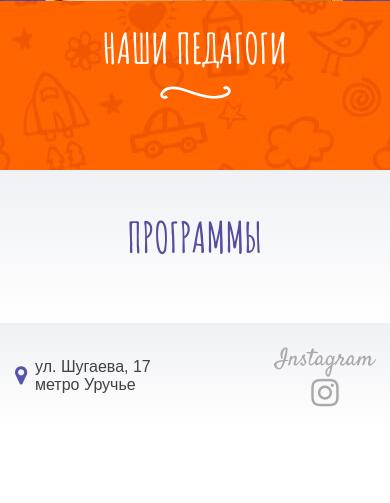
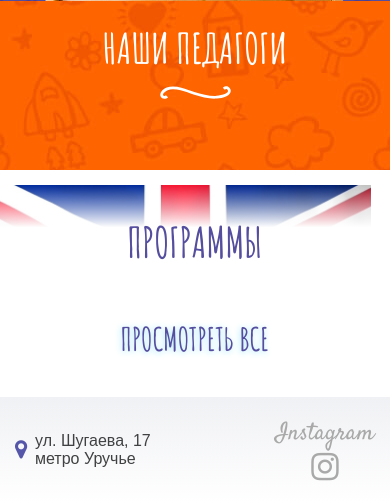
Before and after one commit to tritren/TinyLand, a PHP site: page / in a window 390 px wide. Shown: the part 496-999 px from the top of the page. Before the commit the page ends 903 px from the top, so only its background shows below. Run offline with PHP 8.4, Linux system fonts and the light colour scheme; data that the repository does not hold is empty; some libraries are stand-ins or nearby versions.

Commit message:
бэкграунд british flag

```diff
--- a/css/styles.css
+++ b/css/styles.css
@@ -181,13 +181,17 @@ footer {
 
 /*programs*/
 .programs {
-    padding: 40px 0;
-    background: linear-gradient(to bottom, #F0F1F4, #fff);
+    border-top: 15px solid #fff;
+    padding: 30px 0;
+    background: linear-gradient(to bottom, transparent, #fff 20%), url(/img/British_flag.jpg);
+    background-repeat: no-repeat;
+    background-size:contain;
 }
 
 .programsTitleBlock h1 {
     font: 700 42px 'Amatic SC', cursive;
     color: #554E9E;
+    text-shadow: -1px  1px 6px #fff;
     align-items: center;
     margin-bottom: 20px;
 }
@@ -202,19 +206,32 @@ footer {
     border-radius: 50%;
     box-shadow: 2px 3px 5px rgba(0,0,0,.1);
     border: 5px solid #fff;
-    height: 150px;
-    width: 150px;
-    margin-bottom: 10px;
+    height: 160px;
+    width: 160px;
 }
 
 .programsInfo h4 {
-    font: 700 24px 'Amatic SC', cursive;
+    font: 700 28px 'Amatic SC', cursive;
     color: #554E9E;
     text-align: center;
     text-transform: uppercase;
 }
 
 .programsInfo p {
+    width: 140px;
+    height: 65px;
+    text-align: center;
+    display: flex;
+    align-items: center;
+    justify-content: center;
+    margin-bottom: 5px
+}
+
+.allProgrammes h4 {
+    margin-top: 30px;
+    font: 700 32px 'Amatic SC', cursive;
+    color: #554E9E;
+    text-shadow: -1px  1px 6px #97E3FD;
     text-align: center;
 }
 
@@ -253,9 +270,11 @@ footer {
 
  @media (min-width: 576px) {  /*programs*/
     .programsInfo img {
-    border: 10px solid #fff;
-    height: 220px;
-    width: 220px;
-    margin-bottom: 20px;
+        border-radius: 50%;
+        box-shadow: 2px 3px 5px rgba(0,0,0,.1);
+        border: 10px solid #fff;
+        height: 250px;
+        width: 250px;
+        margin-bottom: 20px;
     }
 }
--- a/dbConnection.php
+++ b/dbConnection.php
@@ -26,7 +26,23 @@ $mysqli->query ("SET NAMES 'utf8'");
     $result_set = $mysqli->query("SELECT * FROM `programs`");
 
     while (($row = $result_set->fetch_assoc() ) !=false) {
-      echo '<div class="col-6 col-sm-4 col-md-3 programsContainer">
+      echo '<div class="col-sm-4 col-md-3 d-none d-sm-block programsContainer">
+              <div class="programsInfo d-flex align-items-center">
+                <a href="teachers.php?id='.$row['Id'].'"><img src="img/'.$row['Image'].'"></a>
+                <div class="programsDescription">
+                 <p>'.$row['Summary'].'</p>
+                  <a href="teachers.php?id='.$row['Id'].'"><h4>Подробнее</h4></a>
+                </div>
+              </div>
+            </div>';
+    }
+}
+    function getTop6Programs() {
+    global $mysqli;
+    $result_set = $mysqli->query("SELECT * FROM `programs`LIMIT 2");
+
+    while (($row = $result_set->fetch_assoc() ) !=false) {
+      echo '<div class="col-6 col-sm-4 col-md-3 col-6 d-sm-none programsContainer">
               <div class="programsInfo d-flex align-items-center">
                 <a href="teachers.php?id='.$row['Id'].'"><img src="img/'.$row['Image'].'"></a>
                 <div class="programsDescription">
--- a/programs.php
+++ b/programs.php
@@ -3,8 +3,12 @@
 		<div class="row">
 			<div class="programsTitleBlock col-12 text-center">
 				<h1>ПРОГРАММЫ</h1>
-      </div>
-      <?php getPrograms();?>
+      		</div>
+     		  <?php getPrograms();?>
+      		  <?php getTop6Programs();?>
+      		<div class="col-12 d-sm-none allProgrammes">
+      			<a href="teachers.php"><h4>ПРОСМОТРЕТЬ ВСЕ</h4></a>
+      		</div>
 		</div>
 	</div>
 </section>
```
Also changed, not shown: img/British_flag.jpg (added), img/sunnyChicks2.jpg.
